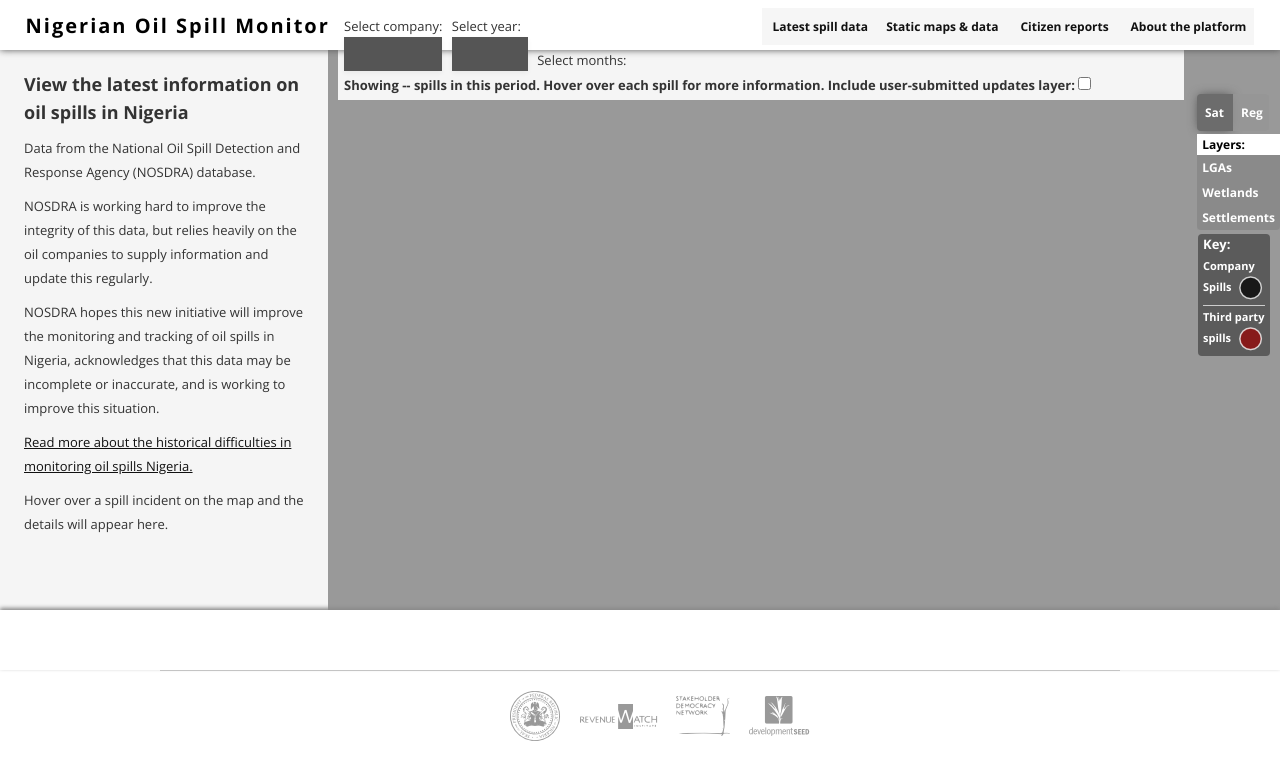
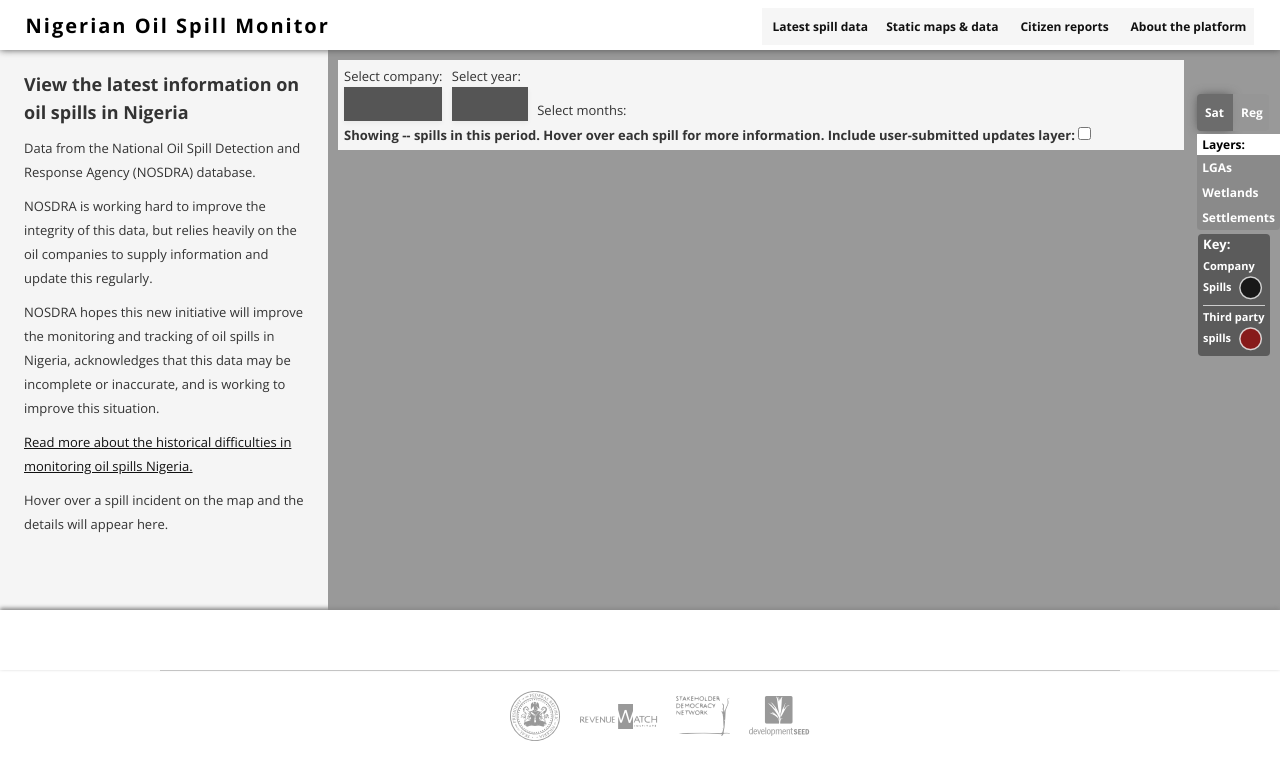
Before and after one commit to sdn4nigeria/monitoring-platform, a Jekyll site: the page built from index.html, in a window 1280 px wide. Shown: the top 780 px of the page. Built offline with Jekyll 4.4.1, drawn with Linux system fonts in a browser that asks for light colours; nearby versions of some CDN libraries; some web fonts are replaced; library files that are not in the unit come from our copies; Markdown is read by kramdown in place of the engine named in the settings.

Commit message:
Update index.html

```diff
--- a/index.html
+++ b/index.html
@@ -48,7 +48,7 @@
       <div class='stage'>
 
         <div class='filter' style='position:relative;'>
-          <div class='map-limiter'style='position:absolute;bottom:0;right:0;'>
+          <div class='map-limiter'style='position:absolute;bottom:500;right:0;'>
             <ul id='dropdown-companies' class='dropdown'>
               <li>Select company:
                 <a href='#' data-toggle='dropdown' class='icon dropdown-toggle'><span id='company-count' class='count'></span></a>
```
